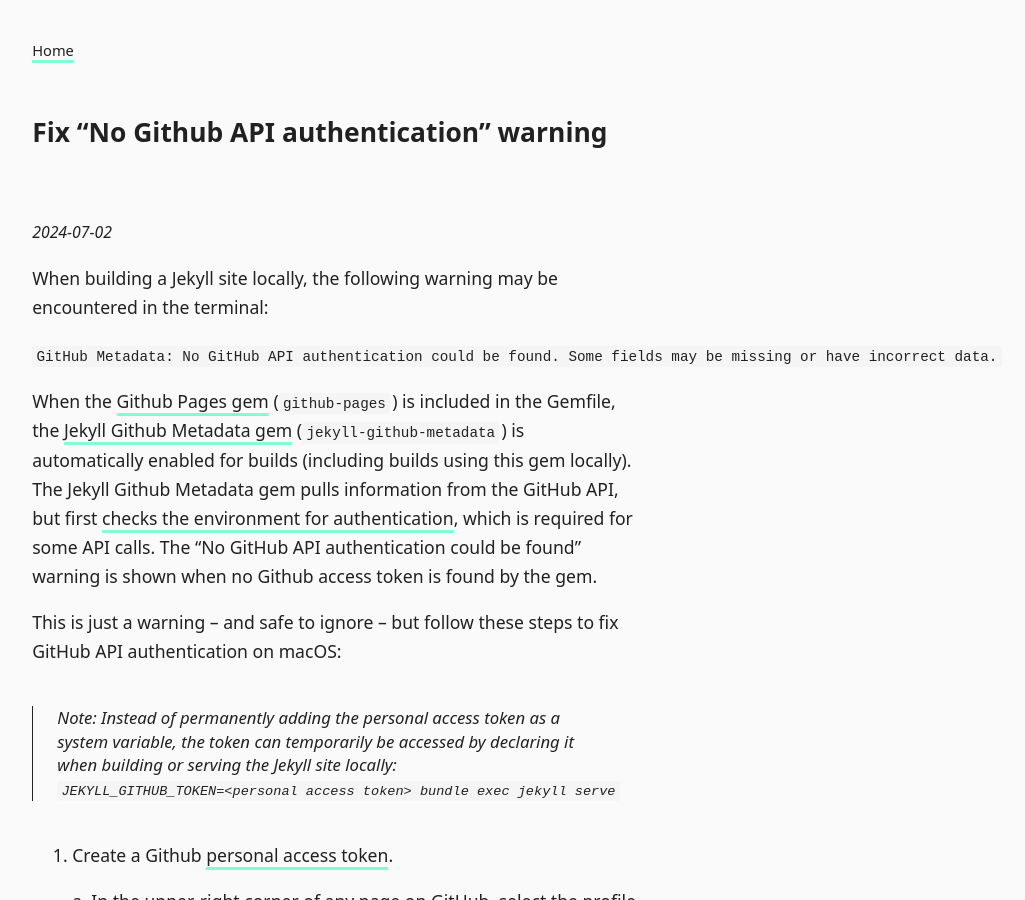
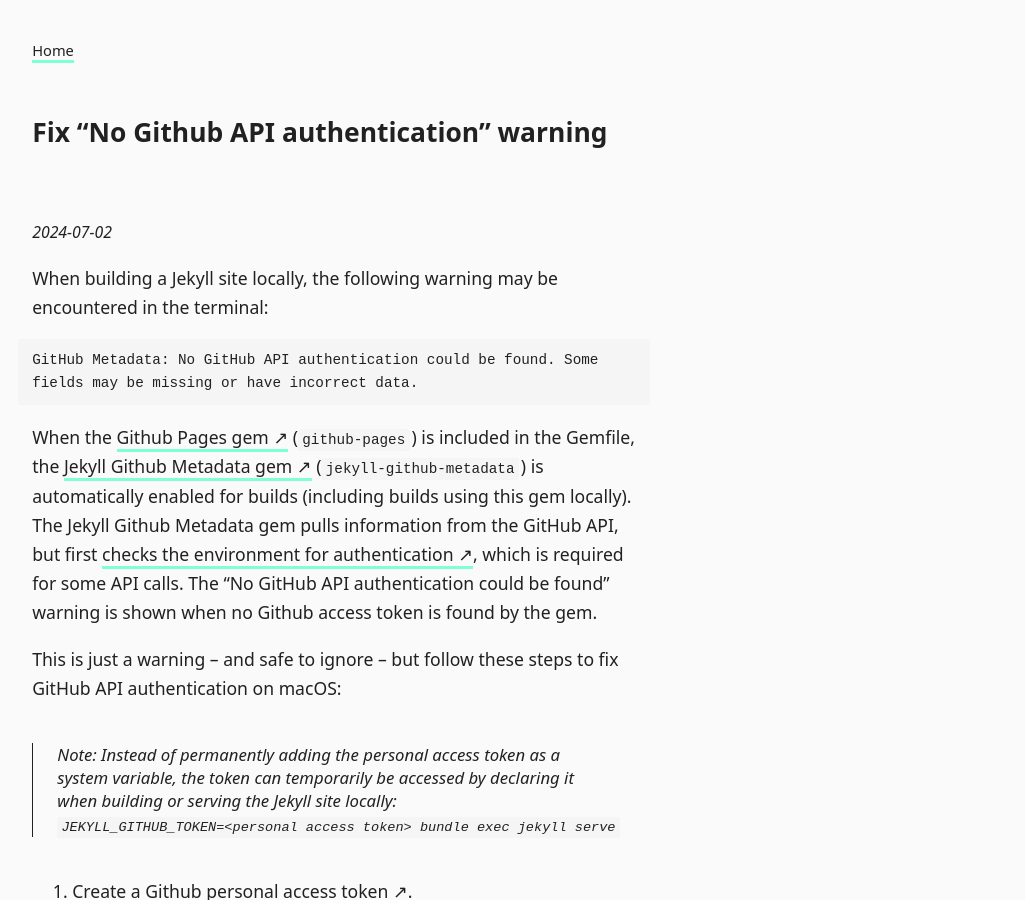
Before and after one commit to gerhardlanz/gerhardla.nz, a Jekyll site: the page built from _posts/2024-07-02-fix-no-github-api-authentication-warning.md, in a window 1280 px wide and 900 px high. Shown: the whole window, without its empty margins (11-1036 px from the left). Built offline with Jekyll 4.4.1, drawn with Linux system fonts in a browser that asks for light colours; Markdown is read by kramdown in place of the engine named in the settings.

Commit message:
chore: update "Fix “No Github API authentication” warning" post

````diff
--- a/_posts/2024-07-02-fix-no-github-api-authentication-warning.md
+++ b/_posts/2024-07-02-fix-no-github-api-authentication-warning.md
@@ -6,15 +6,17 @@
 
 When building a Jekyll site locally, the following warning may be encountered in the terminal:
 
-`GitHub Metadata: No GitHub API authentication could be found. Some fields may be missing or have incorrect data.`
+```bash
+GitHub Metadata: No GitHub API authentication could be found. Some fields may be missing or have incorrect data.
+```
 
-When the [Github Pages gem](https://rubygems.org/gems/jekyll-github-metadata/versions/2.16.1) (`github-pages`) is included in the Gemfile, the [Jekyll Github Metadata gem](https://rubygems.org/gems/jekyll-github-metadata/versions/2.16.1) (`jekyll-github-metadata`) is automatically enabled for builds (including builds using this gem locally). The Jekyll Github Metadata gem pulls information from the GitHub API, but first [checks the environment for authentication](https://github.com/jekyll/github-metadata/blob/8906f2b9c890f0aafef96423c7cd7e5047f7dae4/lib/jekyll-github-metadata/client.rb#L96-L97), which is required for some API calls. The "No GitHub API authentication could be found" warning is shown when no Github access token is found by the gem.
+When the [Github Pages gem ↗](https://rubygems.org/gems/jekyll-github-metadata/versions/2.16.1) (`github-pages`) is included in the Gemfile, the [Jekyll Github Metadata gem ↗](https://rubygems.org/gems/jekyll-github-metadata/versions/2.16.1) (`jekyll-github-metadata`) is automatically enabled for builds (including builds using this gem locally). The Jekyll Github Metadata gem pulls information from the GitHub API, but first [checks the environment for authentication ↗](https://github.com/jekyll/github-metadata/blob/8906f2b9c890f0aafef96423c7cd7e5047f7dae4/lib/jekyll-github-metadata/client.rb#L96-L97), which is required for some API calls. The "No GitHub API authentication could be found" warning is shown when no Github access token is found by the gem.
 
 This is just a warning – and safe to ignore – but follow these steps to fix GitHub API authentication on macOS:
 
 >Note: Instead of permanently adding the personal access token as a system variable, the token can temporarily be accessed by declaring it when building or serving the Jekyll site locally: `JEKYLL_GITHUB_TOKEN=<personal access token> bundle exec jekyll serve`
 
-1. Create a Github [personal access token](https://help.github.com/articles/creating-an-access-token-for-command-line-use/).
+1. Create a Github [personal access token ↗](https://help.github.com/articles/creating-an-access-token-for-command-line-use/).
 
     a. In the upper-right corner of any page on GitHub, select the profile photo and navigate to *Settings > Developer settings > Personal access tokens > Fine-grained personal access tokens > Generate new token*.
 
````
Also changed, not shown: other parts of _posts/2024-07-02-fix-no-github-api-authentication-warning.md (+5 -5 lines).
